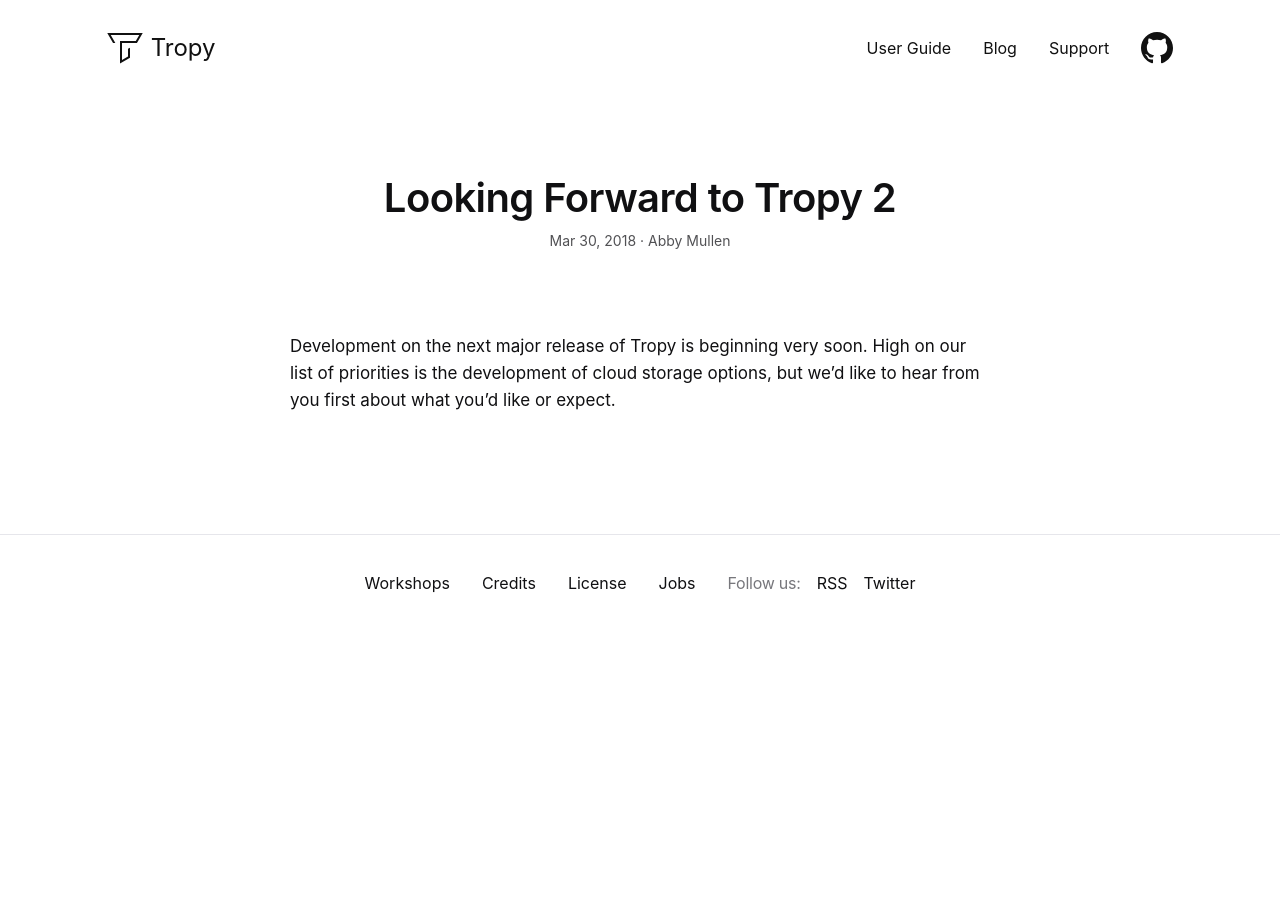
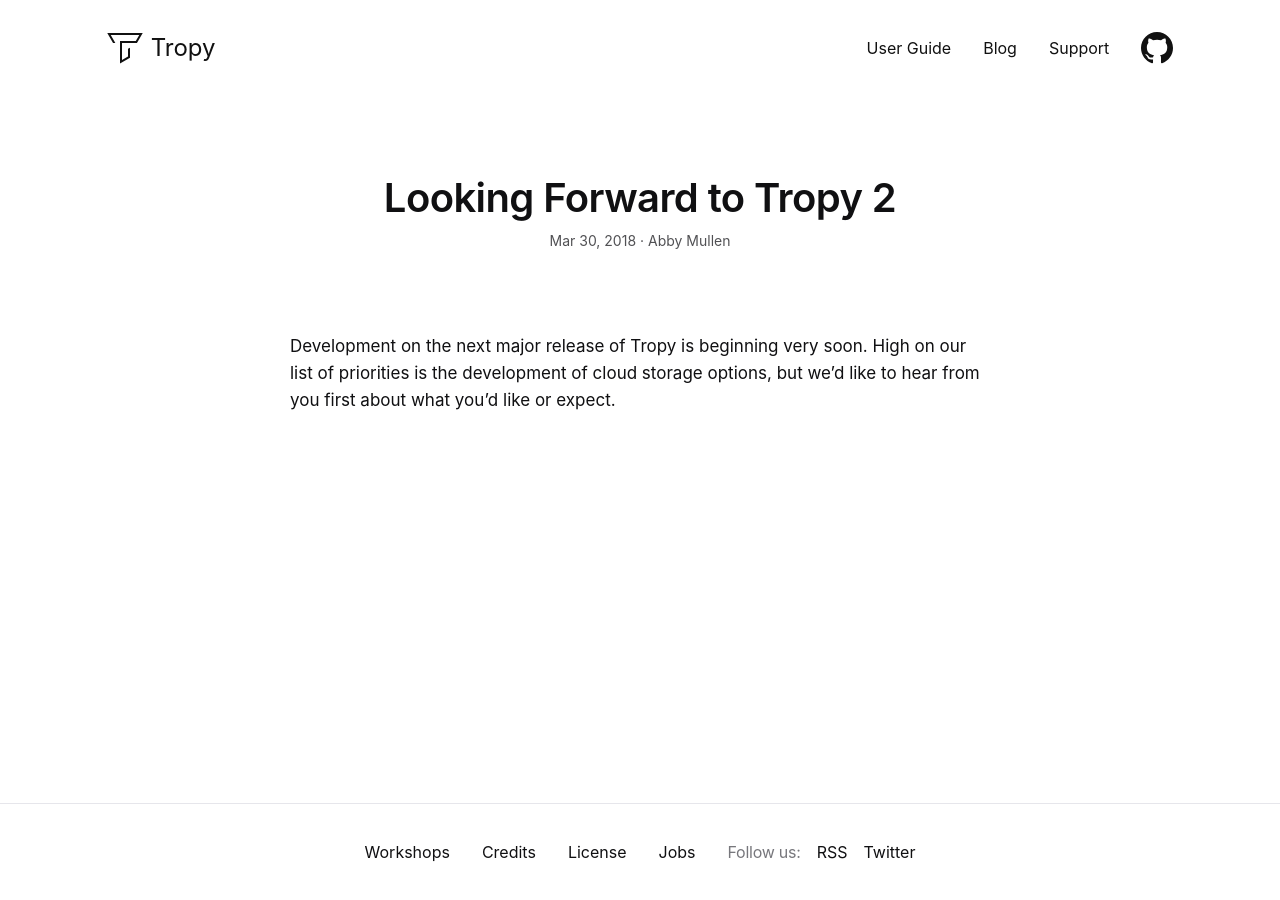
Before and after one commit to tropy/tropy.github.io, a Jekyll site: the page built from _posts/2018-03-30-looking-forward-to-tropy-2.md, in a window 1280 px wide. Built offline with Jekyll 4.4.1, drawn with Linux system fonts in a browser that asks for light colours.

Commit message:
Add sticky footer.

```diff
--- a/assets/stylesheets/_base.scss
+++ b/assets/stylesheets/_base.scss
@@ -25,6 +25,9 @@
 }
 
 body {
+  display: flex;
+  flex-direction: column;
+  min-height: 100vh;
   margin: 0;
   font-family: $font-family-base;
   font-size: $font-size-base;
@@ -32,6 +35,10 @@
   color: $body-color;
   -webkit-font-smoothing: antialiased;
   -moz-osx-font-smoothing: grayscale;
+}
+
+main {
+  flex: 1 0 auto;
 }
 
 img,
--- a/assets/stylesheets/_footer.scss
+++ b/assets/stylesheets/_footer.scss
@@ -3,6 +3,7 @@
 //
 
 footer {
+  flex: 0 0 auto;
   display: flex;
   padding: 14px 0;
   border-top: 1px solid $gray-light;
--- a/assets/stylesheets/_header.scss
+++ b/assets/stylesheets/_header.scss
@@ -3,6 +3,7 @@
 //
 
 .main-header {
+  flex: 0 0 auto;
   color: $header-color;
   position: relative;
   z-index: $z-index-header;
```
